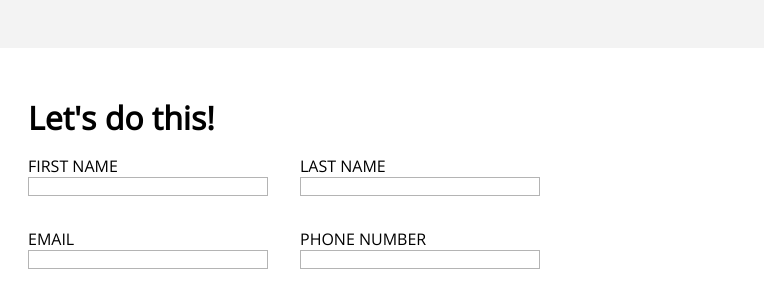
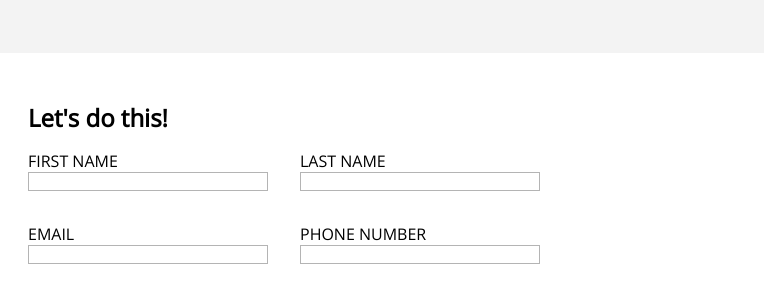
Before and after one commit to fishfilli/sample-sign-up-form, a plain HTML site: page index.html in a window 1280 px wide. Shown: the part 231-524 px from the top of the page, 516-1280 px from the left. Drawn offline with nearby package versions, Linux system fonts and the light colour scheme.

Commit message:
Refactor code

```diff
--- a/index.html
+++ b/index.html
@@ -9,6 +9,7 @@
     <link rel="stylesheet" href="styles.css">
 </head>
 <body>
+    <div class="content">
         <div class="hero-left">
             <div class="logo-container">
                 <img class ="logo" src="./odin-lined.png" alt="logo">
@@ -57,5 +58,6 @@
                 <p>Already have an account? <a href="#">Log In</a></p>
             </div>
         </div>
+    </div>
 </body>
 </html>
--- a/styles.css
+++ b/styles.css
@@ -3,8 +3,11 @@
 }
 
 body {
+    margin: 0;
+}
+
+.content {
     display: flex;
-    margin: 0;
     background-color: rgb(243, 243, 243);
     font-family: 'Open Sans', sans-serif;
 }
@@ -63,7 +66,7 @@ body {
 }
 
 .form-box > p {
-    font-size: 2rem;
+    font-size: 1.5rem;
     margin: 0 0 1rem 0;
     padding: 0;
     font-weight: bold;
```
Lines whose indentation alone changed are shown as unchanged.
